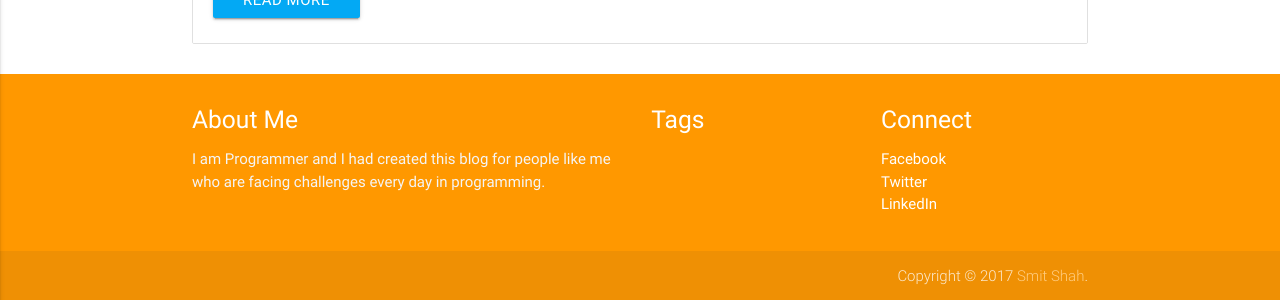
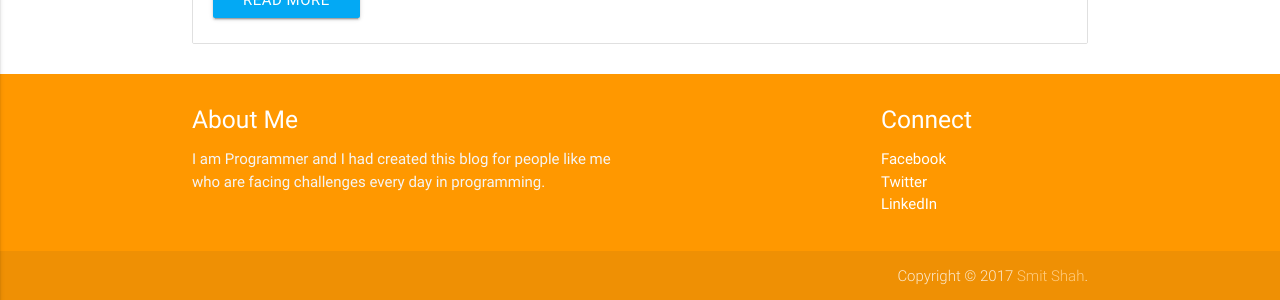
Before and after one commit to smitshah81/phpbees.com, a Jekyll site: the page built from index.md, in a window 1280 px wide. Shown: the part 415-715 px from the top of the page. Built offline with Jekyll 4.4.1, drawn with Linux system fonts in a browser that asks for light colours.

Commit message:
Updated Footer

```diff
--- a/_includes/footer.html
+++ b/_includes/footer.html
@@ -6,8 +6,8 @@
           <p class="grey-text text-lighten-4">I am Programmer and I had created this blog for people like me who are facing challenges every day in programming.</p>
         </div>
         <div class="col l3 s12">
-          <h5 class="white-text">Tags</h5>
-        <!--  <ul>
+       <!--    <h5 class="white-text">Tags</h5>
+         <ul>
           {% for tag in site.tags %}
   {% assign t = tag | first %}
     <li><a href="/{{ site.tag_page_dir }}/{{ t  }}.html">{{ t }}</a></li>
```
